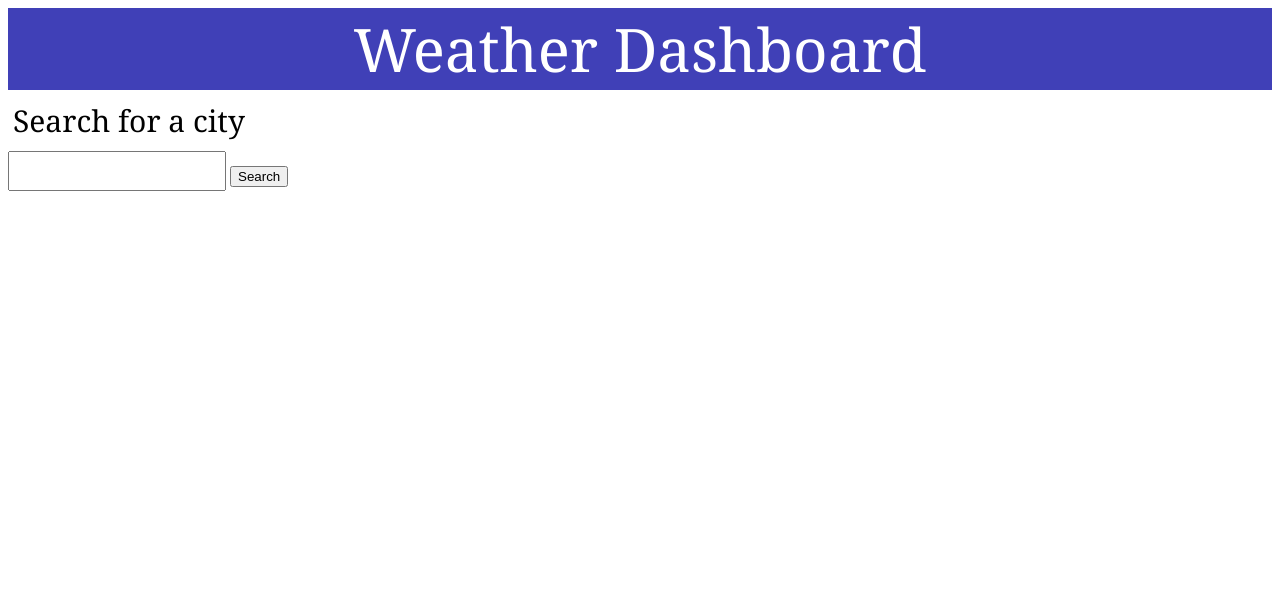
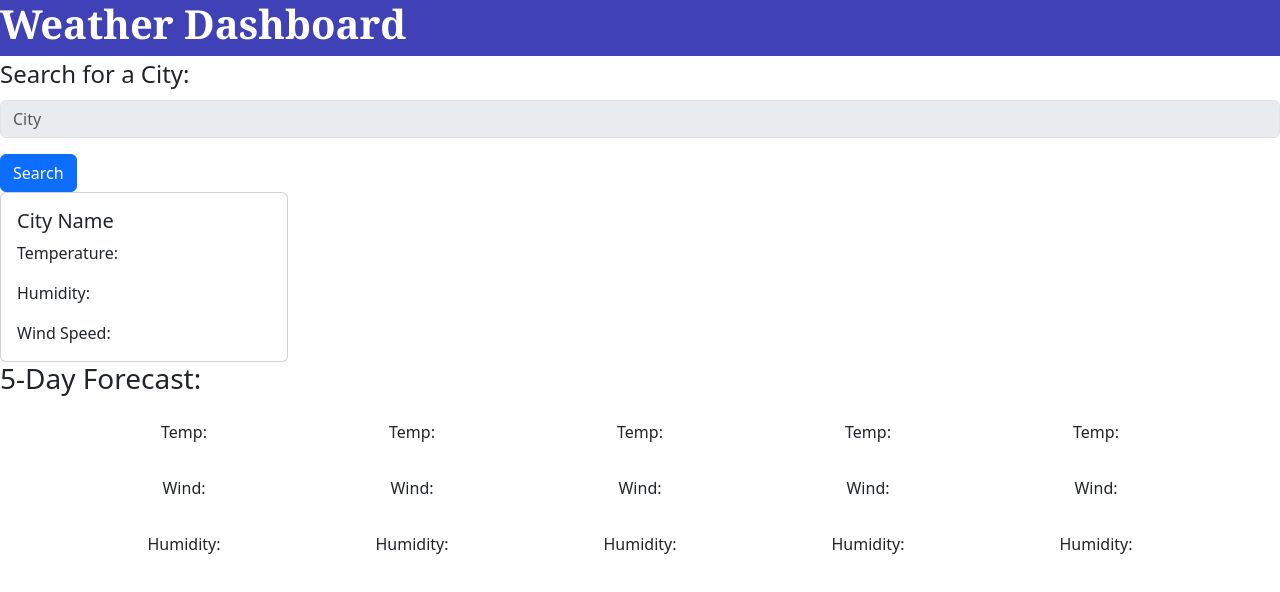
Before and after one commit to J18XX/Weather-dashboard, a plain HTML site: page index.html in a window 1280 px wide. Drawn offline with nearby package versions, Linux system fonts and the light colour scheme.

Commit message:
finished html

```diff
--- a/Assets/Css/style.css
+++ b/Assets/Css/style.css
@@ -9,7 +9,7 @@
     border: 0;
 }
 
-.search {
+/* .search {
     font-size: 30px;
     font-family: Cambria, Cochin;
     padding: 10px;
@@ -27,6 +27,6 @@
 };
 
 #search-button {
-    width: 210px;
+    width: 10px;
     font-size: 30px;
-}
+} */
--- a/index.html
+++ b/index.html
@@ -4,26 +4,77 @@
     <meta charset="UTF-8">
     <meta http-equiv="X-UA-Compatible" content="IE=edge">
     <meta name="viewport" content="width=device-width, initial-scale=1.0">
+    <!---Bootstrap style sheet---->
+    <link href="https://cdn.jsdelivr.net/npm/bootstrap@5.3.0-alpha1/dist/css/bootstrap.min.css" rel="stylesheet"
+    integrity="sha384-GLhlTQ8iRABdZLl6O3oVMWSktQOp6b7In1Zl3/Jr59b6EGGoI1aFkw7cmDA6j6gD" crossorigin="anonymous">
     <link rel="stylesheet" href="./Assets/Css/style.css">
     <title>Weather Dashboard</title>
 </head>
 
 <body>
+    <!---title section---->
     <div class="navbar">
-        Weather Dashboard
+        <h1><strong>Weather Dashboard</strong></h1>
     </div>
 
-    <div class="card">
-        <div class="search">
-            Search for a city
+    <!---search section---->
+    <div>
+        <fieldset disabled>
+          <legend>Search for a City:</legend>
+          <div class="mb-3">
+            <input type="text" id="disabledTextInput" class="form-control" placeholder="City">
+          </div>
+          </div>
+          <button type="submit" class="btn btn-primary">Search</button>
+        </fieldset>
+    </div>
+    <!----for the current city-->
+    <div class="card" style="width: 18rem;">
+        <div class="card-body">
+          <h5 class="card-title">City Name</h5>
+          <p class="card-text">Temperature:</p>
+          <p class="card-text">Humidity:</p>
+          <p class="card-text">Wind Speed:</p>
         </div>
+      </div>
 
-        <input id="search-input">
-
-        <button id="search-button">Search</button>
+    <!--for the future weather-->
+    <div>
+        <h3>5-Day Forecast:</h3>
+        <div class="container px-4 text-center">
+            <div class="row gx-5">
+              <div class="col">
+               <div class="p-3">Temp:</div>
+               <div class="p-3">Wind:</div>
+               <div class="p-3">Humidity:</div>
+              </div>
+              <div class="col">
+                <div class="p-3">Temp:</div>
+                <div class="p-3">Wind:</div>
+                <div class="p-3">Humidity:</div>
+               </div>
+               <div class="col">
+                <div class="p-3">Temp:</div>
+                <div class="p-3">Wind:</div>
+                <div class="p-3">Humidity:</div>
+               </div>
+               <div class="col">
+                <div class="p-3">Temp:</div>
+                <div class="p-3">Wind:</div>
+                <div class="p-3">Humidity:</div>
+               </div>
+               <div class="col">
+                <div class="p-3">Temp:</div>
+                <div class="p-3">Wind:</div>
+                <div class="p-3">Humidity:</div>
+               </div>
+            </div>
+          </div>
     </div>
 
 
-
+    <script src="https://cdn.jsdelivr.net/npm/bootstrap@5.3.0-alpha1/dist/js/bootstrap.bundle.min.js"
+    integrity="sha384-w76AqPfDkMBDXo30jS1Sgez6pr3x5MlQ1ZAGC+nuZB+EYdgRZgiwxhTBTkF7CXvN" crossorigin="anonymous"></script>
+    <script src="./Assets/Js/script.js"></script>
 </body>
 </html>
```
Also changed, not shown: Assets/Js/script.js (added).
